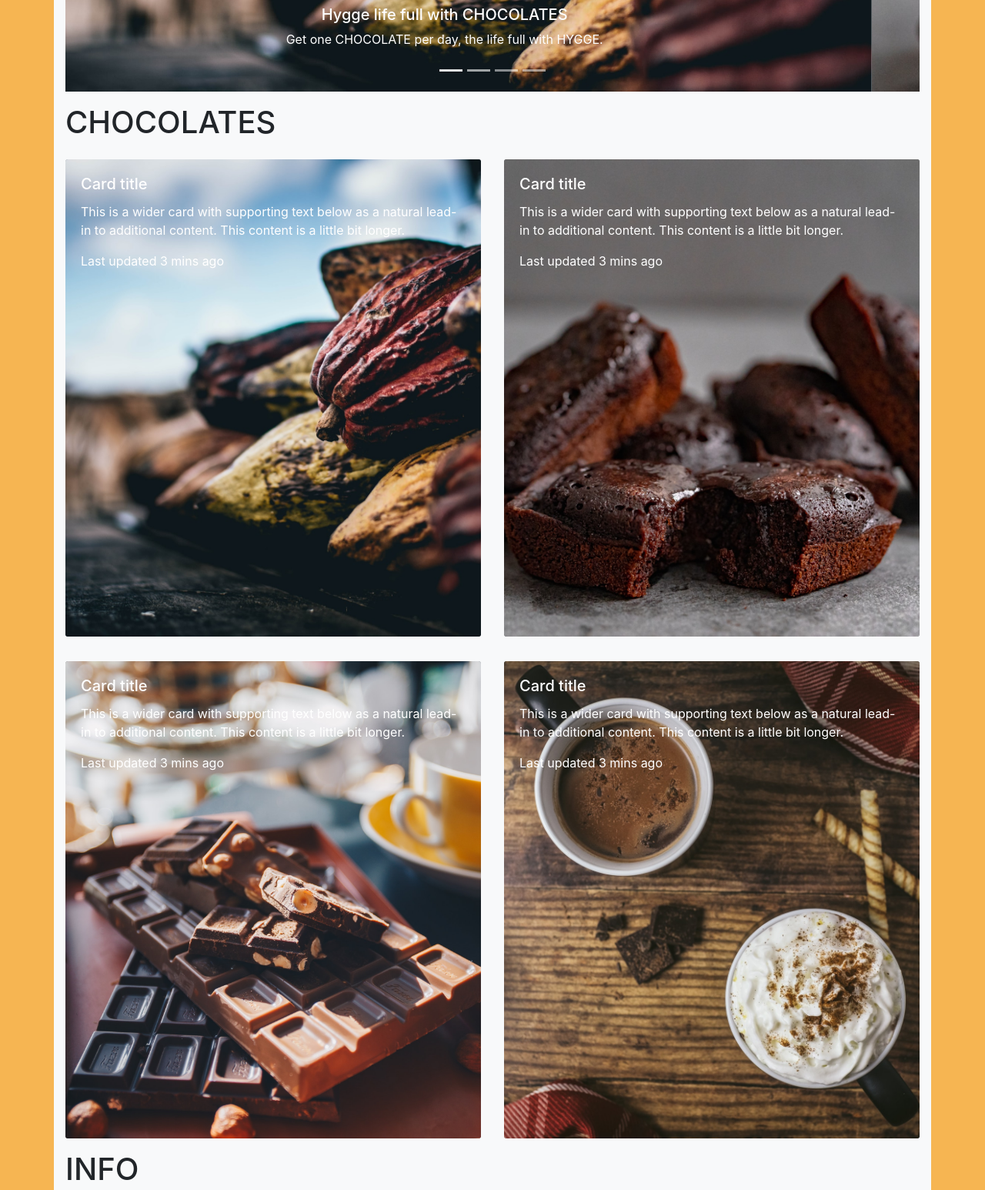
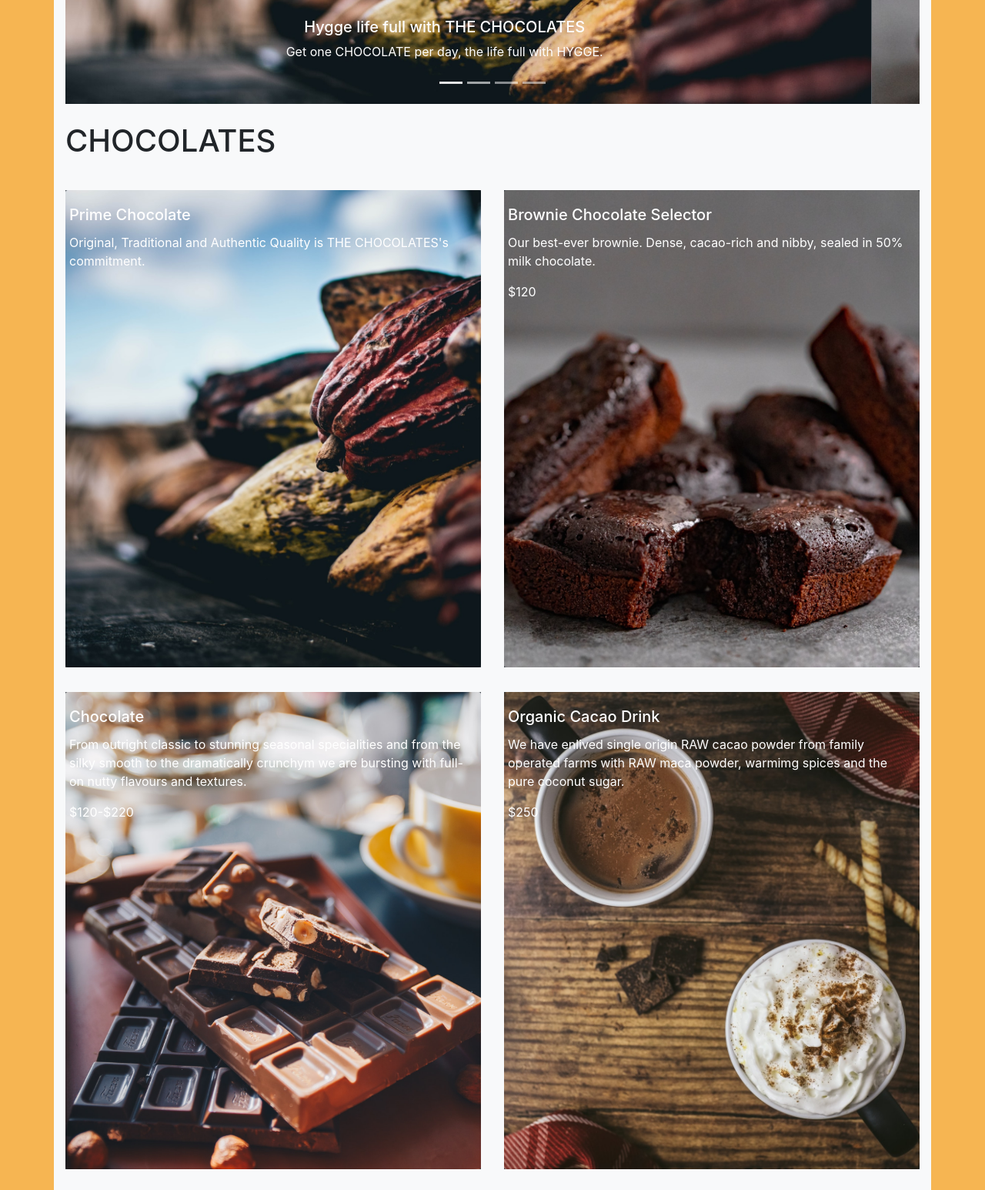
Before and after one commit to NaiChang/Web_Bootstrap_Chocolate, a plain HTML site: page index.html in a window 1280 px wide. Shown: the part 557-2103 px from the top of the page at 77% size. Drawn offline with nearby package versions, Linux system fonts and the light colour scheme.

Commit message:
complete

```diff
--- a/index.html
+++ b/index.html
@@ -18,7 +18,7 @@
     <!-- 容器 -->
     <div class="container bg-light">
         <!-- 導覽列 -->
-        <nav class="navbar navbar-expand-lg navbar-light bg-light">
+        <nav class="navbar navbar-expand-lg navbar-light bg-light mb-3">
             <a class="navbar-brand" href="#">THE CHOCOLATE</a>
             <button class="navbar-toggler" type="button" data-toggle="collapse" data-target="#navbarNav"
                 aria-controls="navbarNav" aria-expanded="false" aria-label="Toggle navigation">
@@ -51,15 +51,15 @@
                 <div class="carousel-item active">
                     <img src="./img/banner1.jpg" class="d-block w-100" alt="巧克力果實">
                     <div class="carousel-caption d-none d-md-block">
-                        <h5>Hygge life full with CHOCOLATES</h5>
+                        <h5>Hygge life full with THE CHOCOLATES</h5>
                         <p>Get one CHOCOLATE per day, the life full with HYGGE.</p>
                     </div>
                 </div>
                 <div class="carousel-item">
-                    <img src="img/banner2.jpg"" class=" d-block w-100" alt="巧克力布朗尼">
+                    <img src="img/banner2.jpg" class=" d-block w-100" alt="巧克力布朗尼">
                     <div class="carousel-caption d-none d-md-block">
-                        <h5>Chocolate Brownie</h5>
-                        <p>Warm chocolate brownie to start the warm day.</p>
+                        <h5>Brownie Chocolate</h5>
+                        <p>To get warm brownie chocolate to start the warm day.</p>
                     </div>
                 </div>
                 <div class="carousel-item">
@@ -72,8 +72,8 @@
                 <div class="carousel-item">
                     <img src="./img/banner4.jpg" class="d-block w-100" alt="巧克力飲">
                     <div class="carousel-caption d-none d-md-block">
-                        <h5>Cocoa</h5>
-                        <p>Cocoa warm your heart.</p>
+                        <h5>Cacao Drink</h5>
+                        <p>One cup of cacao drink to warm your heart.</p>
                     </div>
                 </div>
             </div>
@@ -88,56 +88,52 @@
         </div>
 
         <!-- CHOCOLATES -->
-        <h1 my-4 my-md-4>CHOCOLATES</h1>
+        <h1 class="my-4 my-md-4">CHOCOLATES</h1>
         <div class="row">
             <div class="col-sm-12 col-md-12 col-xl-6 my-3 my-md-4 my-xl-3">
-                <div class="card bg-dark text-white border-0">
-                    <img src="./img/banner1.jpg" class="card-img" alt="...">
+                <div class="card-info bg-dark text-white border-0">
+                    <img src="./img/banner1.jpg" class="card-img" alt="products">
                     <div class="card-img-overlay">
-                        <h5 class="card-title">Card title</h5>
-                        <p class="card-text">This is a wider card with supporting text below as a natural lead-in to
-                            additional content. This content is a little bit longer.</p>
-                        <p class="card-text">Last updated 3 mins ago</p>
+                        <h5 class="card-title">Prime Chocolate</h5>
+                        <p class="card-text">Original, Traditional and Authentic Quality is THE CHOCOLATES's commitment.</p>
+                        <p class="card-text"></p>
                     </div>
                 </div>
             </div>
             <div class="col-sm-12 col-md-12 col-xl-6 my-3 my-md-4 my-xl-3">
-                <div class="card bg-dark text-white border-0">
-                    <img src="./img/banner2.jpg" class="card-img" alt="...">
+                <div class="card-info bg-dark text-white border-0">
+                    <img src="./img/banner2.jpg" class="card-img" alt="products">
                     <div class="card-img-overlay">
-                        <h5 class="card-title">Card title</h5>
-                        <p class="card-text">This is a wider card with supporting text below as a natural lead-in to
-                            additional content. This content is a little bit longer.</p>
-                        <p class="card-text">Last updated 3 mins ago</p>
+                        <h5 class="card-title">Brownie Chocolate Selector</h5>
+                        <p class="card-text">Our best-ever brownie. Dense, cacao-rich and nibby, sealed in 50% milk chocolate.</p>
+                        <p class="card-text">$120</p>
                     </div>
                 </div>
             </div>
             <div class="col-sm-12 col-md-12 col-xl-6 my-3 my-md-4 my-xl-3">
-                <div class="card bg-dark text-white border-0">
-                    <img src="./img/banner3.jpg" class="card-img" alt="...">
+                <div class="card-info bg-dark text-white border-0">
+                    <img src="./img/banner3.jpg" class="card-img" alt="products">
                     <div class="card-img-overlay">
-                        <h5 class="card-title">Card title</h5>
-                        <p class="card-text">This is a wider card with supporting text below as a natural lead-in to
-                            additional content. This content is a little bit longer.</p>
-                        <p class="card-text">Last updated 3 mins ago</p>
+                        <h5 class="card-title">Chocolate</h5>
+                        <p class="card-text">From outright classic to stunning seasonal specialities and from the silky smooth to the dramatically crunchym we are bursting with full-on nutty flavours and textures.</p>
+                        <p class="card-text">$120-$220</p>
                     </div>
                 </div>
             </div>
             <div class="col-sm-12 col-md-12 col-xl-6 my-3 my-md-4 my-xl-3">
-                <div class="card bg-dark text-white border-0">
-                    <img src="./img/banner4.jpg" class="card-img" alt="...">
+                <div class="card-info bg-dark text-white border-0">
+                    <img src="./img/banner4.jpg" class="card-img" alt="products">
                     <div class="card-img-overlay">
-                        <h5 class="card-title">Card title</h5>
-                        <p class="card-text">This is a wider card with supporting text below as a natural lead-in to
-                            additional content. This content is a little bit longer.</p>
-                        <p class="card-text">Last updated 3 mins ago</p>
+                        <h5 class="card-title">Organic Cacao Drink</h5>
+                        <p class="card-text">We have enlived single origin RAW cacao powder from family operated farms with RAW maca powder, warmimg spices and the pure coconut sugar.</p>
+                        <p class="card-text">$250</p>
                     </div>
                 </div>
             </div>
         </div>
 
         <!-- NEWS -->
-        <h1>INFO</h1 >
+        <h1 class="my-4 my-md-4">INFO</h1 >
         <div class="row">
             <div class="col-sm-12 col-md-4 col-lg-4">
                 <div class="card mb-3">
@@ -169,17 +165,17 @@
         </div>
 
         <!-- contact -->
-        <h1 my-4 mt-md-4>聯絡我們</h1>
+        <h1 class="my-4 my-md-4">聯絡我們</h1>
         <div class="row">
-            <div class="col-sm-12 col-md-4 col-lg-4 my-3 my-md-2 my-lg-3">姓名</div>
+            <div class="col-sm-12 col-md-4 col-lg-4 my-3 my-md-2 my-lg-3">Name</div>
             <div class="col-sm-12 col-md-8 col-lg-8">
-                <input class="form-control" type="text" placeholder="請輸入您的姓名">
+                <input class="form-control" type="text" placeholder="Please fill in your name.">
             </div>
-            <div class="col-sm-12 col-md-4 col-lg-4 my-3 my-md-2 my-lg-3">信箱</div>
+            <div class="col-sm-12 col-md-4 col-lg-4 my-3 my-md-2 my-lg-3">E-mail</div>
             <div class="col-sm-12 col-md-8 col-lg-8">
-                <input class="form-control" type="email" placeholder="請輸入您的信箱">
+                <input class="form-control" type="email" placeholder="email@example.com">
             </div>
-            <div class="col-sm-12 col-md-4 col-lg-4 my-3 my-md-2 my-lg-3">請輸入您的建議</div>
+            <div class="col-sm-12 col-md-4 col-lg-4 my-3 my-md-2 my-lg-3">Advice</div>
             <div class="col-sm-12 col-md-8 col-lg-8">
                 <textarea class="form-control mb-3 mb-md-3" id="exampleFormControlTextarea1" rows="3"></textarea>
             </div>
--- a/style.scss
+++ b/style.scss
@@ -6,7 +6,7 @@ body {
     height: 620px;
 }
 
-.card {
+.card-info {
     height: 620px;
 
     img {
```
Also changed, not shown: style.css, 1 other file.
